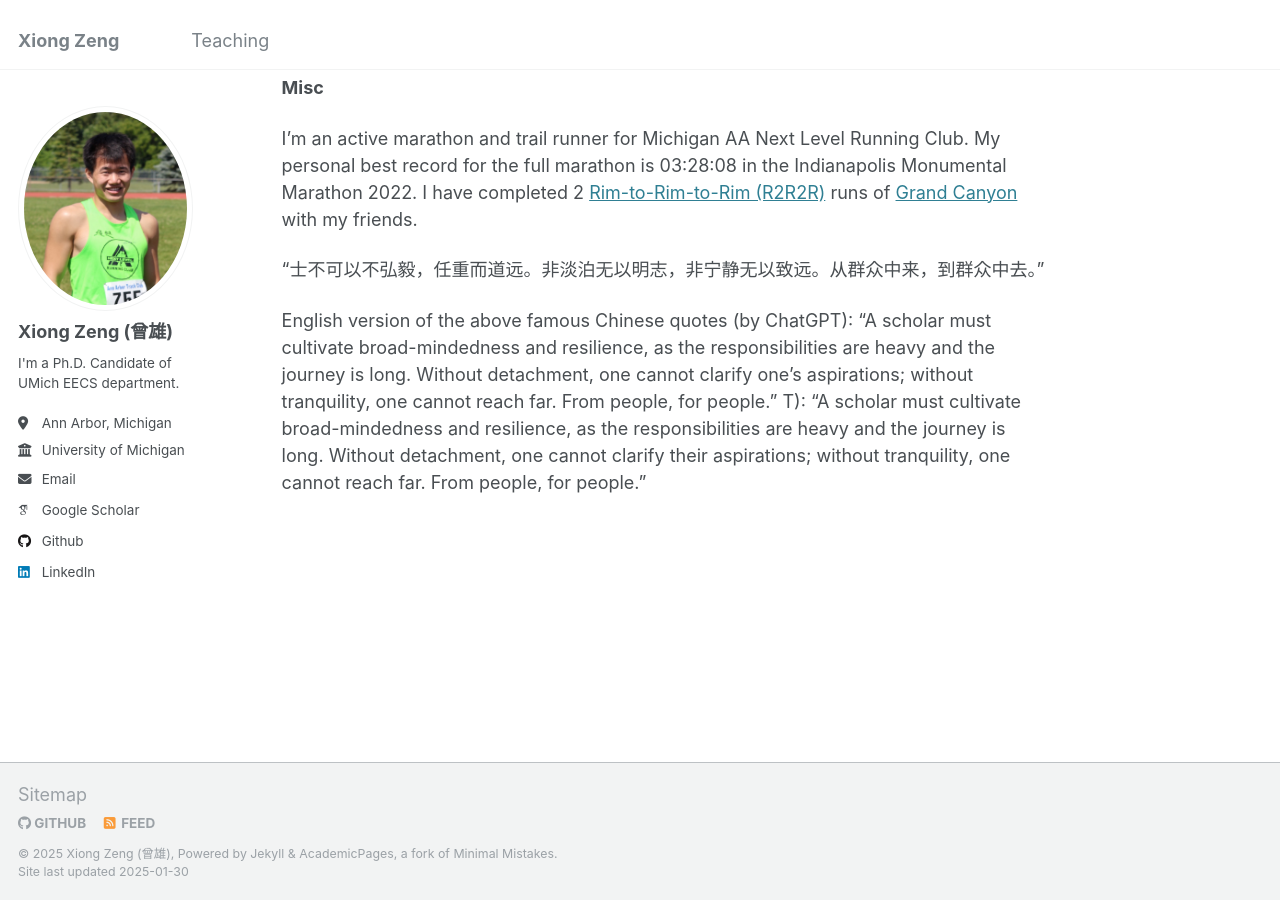
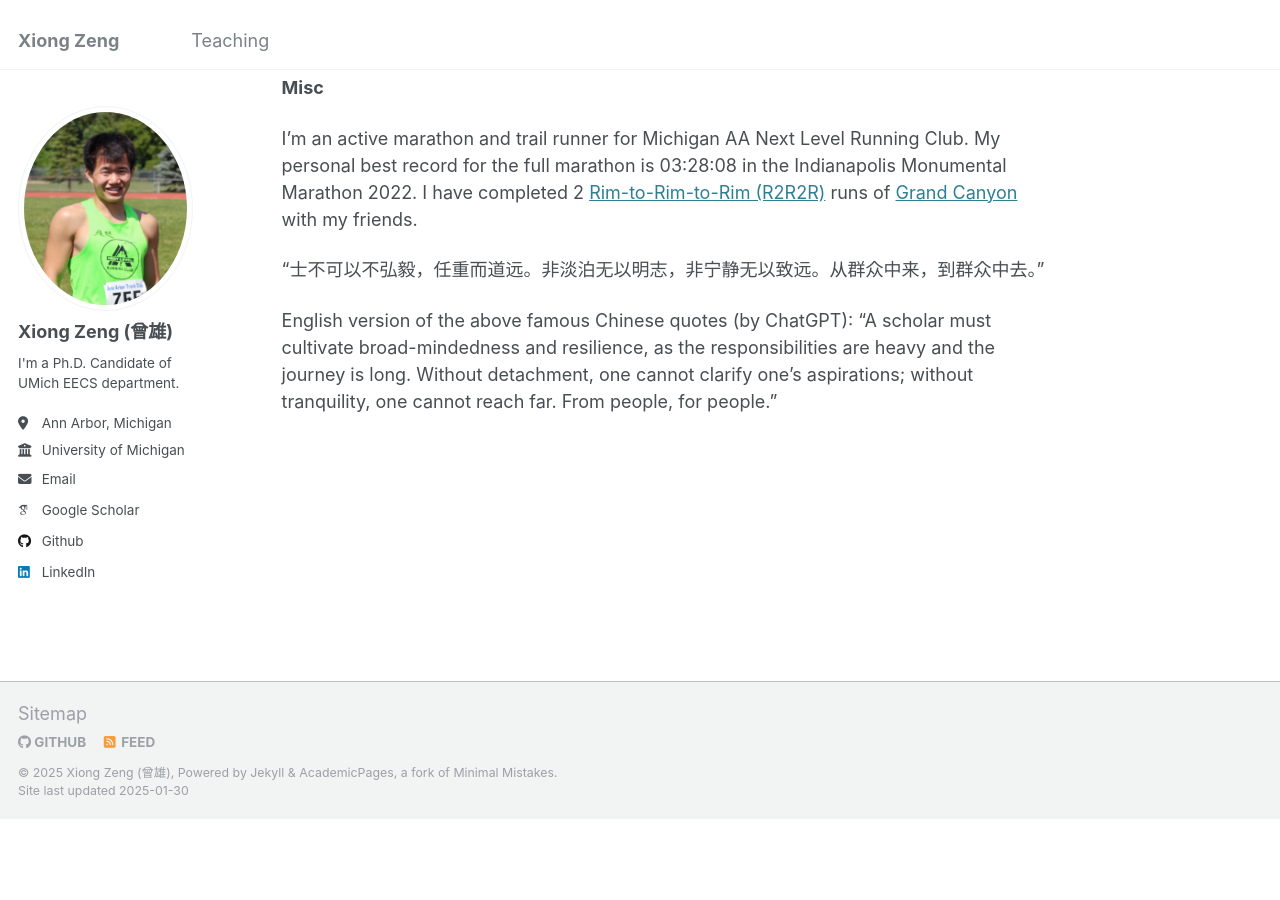
Before and after one commit to zengxiong111/zengxiong.github.io, a Jekyll site: the page built from _pages/about.md, in a window 1280 px wide and 900 px high, scrolled down 765 px. Built offline with Jekyll 4.4.1, drawn with Linux system fonts in a browser that asks for light colours; some web fonts are replaced; after the commit the page ends 1584 px from its top, so only the background shows below that.

Commit message:
Update about.md

```diff
--- a/_pages/about.md
+++ b/_pages/about.md
@@ -35,4 +35,3 @@ I'm an active marathon and trail runner for Michigan AA Next Level Running Club.
 “士不可以不弘毅，任重而道远。非淡泊无以明志，非宁静无以致远。从群众中来，到群众中去。”
 
 English version of the above famous Chinese quotes (by ChatGPT): "A scholar must cultivate broad-mindedness and resilience, as the responsibilities are heavy and the journey is long. Without detachment, one cannot clarify one's aspirations; without tranquility, one cannot reach far. From people, for people."
-T): "A scholar must cultivate broad-mindedness and resilience, as the responsibilities are heavy and the journey is long. Without detachment, one cannot clarify their aspirations; without tranquility, one cannot reach far. From people, for people."
```
